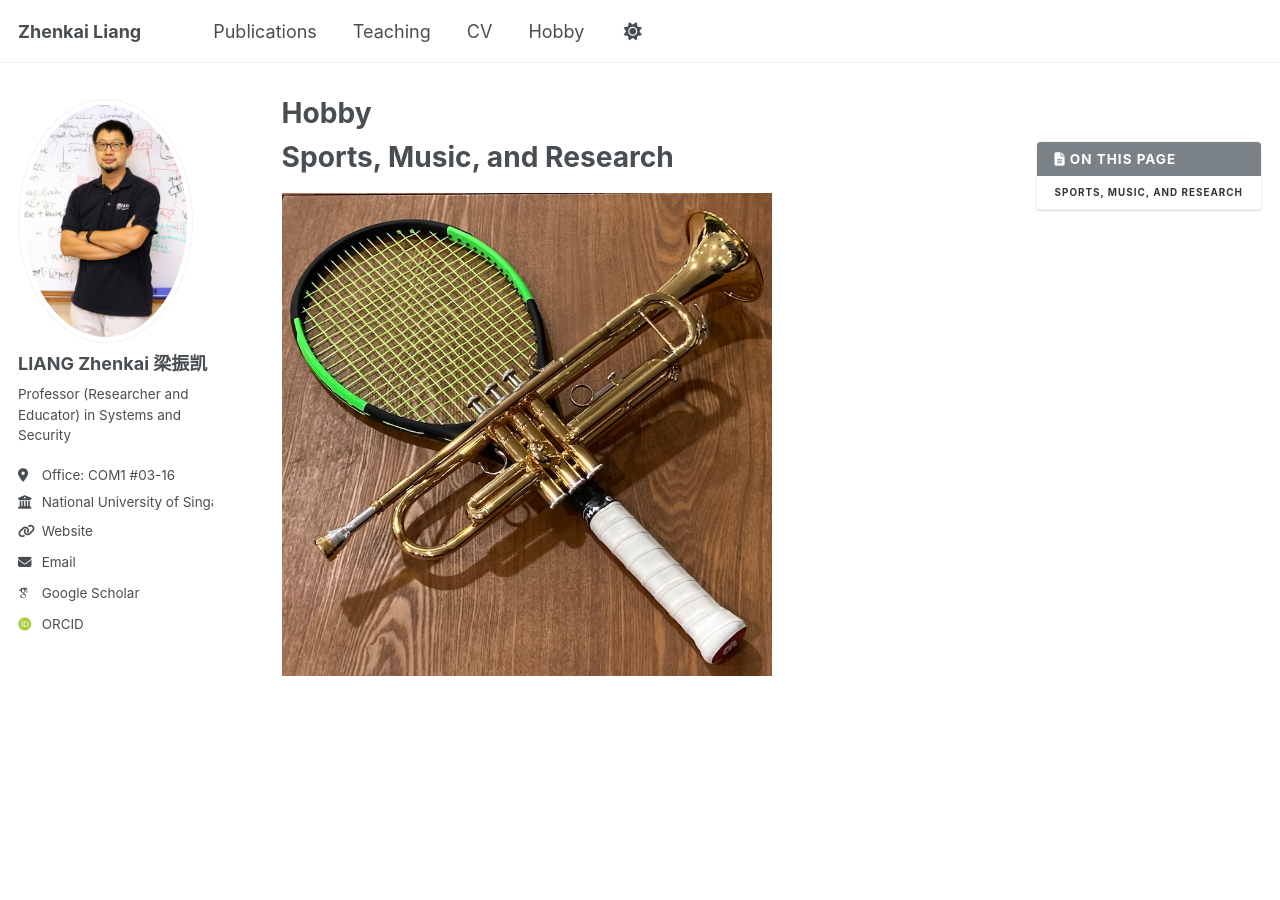
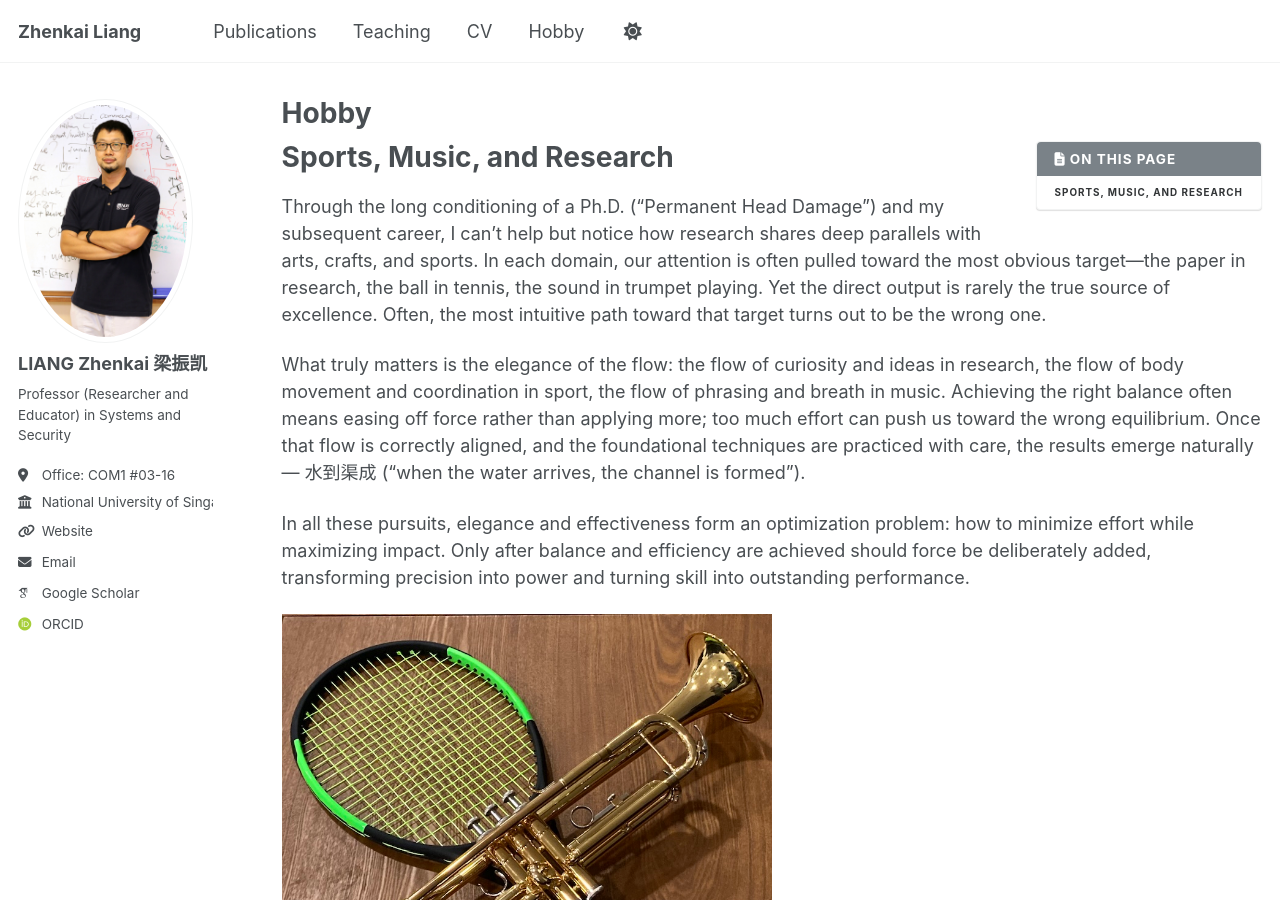
Before and after one commit to zhenkai-liang/zhenkai-liang.github.io, a Jekyll site: the page built from _pages/hobby.md, in a window 1280 px wide and 900 px high. Built offline with Jekyll 4.4.1, drawn with Linux system fonts in a browser that asks for light colours; some web fonts are replaced; a script that is not in the unit is left out.

Commit message:
Update hobby.md

```diff
--- a/_pages/hobby.md
+++ b/_pages/hobby.md
@@ -11,5 +11,21 @@ redirect_from:
 
 Sports, Music, and Research
 ======
+Through the long conditioning of a Ph.D. (“Permanent Head Damage”) and my subsequent career,
+I can’t help but notice how research shares deep parallels with arts, crafts, and sports.
+In each domain, our attention is often pulled toward the most obvious target—the paper in research,
+the ball in tennis, the sound in trumpet playing. Yet the direct output is rarely the true source of excellence.
+Often, the most intuitive path toward that target turns out to be the wrong one.
+
+What truly matters is the elegance of the flow: the flow of curiosity and ideas in research,
+the flow of body movement and coordination in sport, the flow of phrasing and breath in music.
+Achieving the right balance often means easing off force rather than applying more;
+too much effort can push us toward the wrong equilibrium. Once that flow is correctly aligned,
+and the foundational techniques are practiced with care, the results emerge naturally—
+水到渠成 (“when the water arrives, the channel is formed”).
+
+In all these pursuits, elegance and effectiveness form an optimization problem:
+how to minimize effort while maximizing impact. Only after balance and efficiency are achieved should force be deliberately added,
+transforming precision into power and turning skill into outstanding performance.
 
 <img src="/images/hobbies.jpg" width="50%">
```
